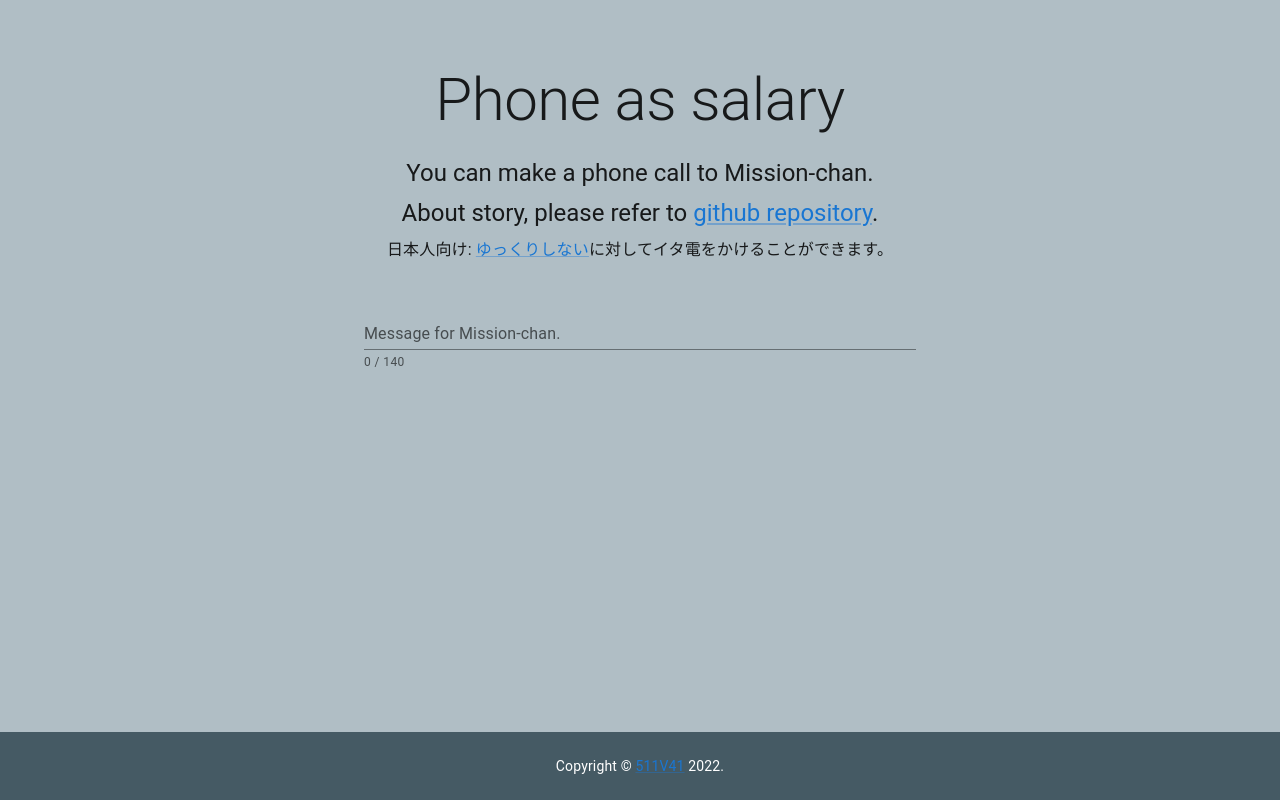
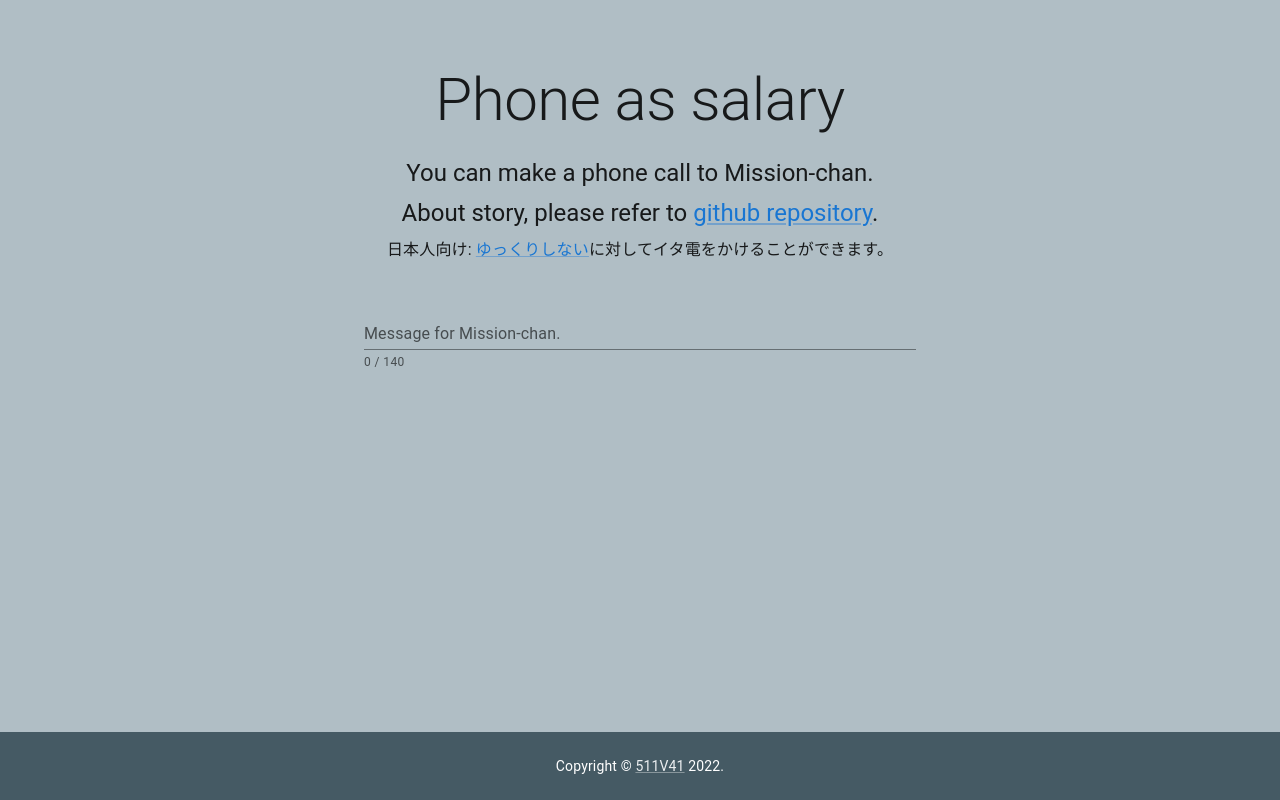
Before and after one commit to 511V41/phone-as-salary, a React (Vite) app: page / in a window 1280 px wide. Built offline with nearby package versions, Linux system fonts and the light colour scheme.

Commit message:
change color of copyright link

```diff
--- a/src/App.tsx
+++ b/src/App.tsx
@@ -143,7 +143,7 @@ export default () => {
       >
         <Typography variant="body2" color="white" align="center">
           {'Copyright © '}
-          <Link rel="noreferrer" href="https://511v41.github.io">
+          <Link color={blueGrey[50]} rel="noreferrer" href="https://511v41.github.io">
             511V41
           </Link>{' '}
             {new Date().getFullYear()}
```
